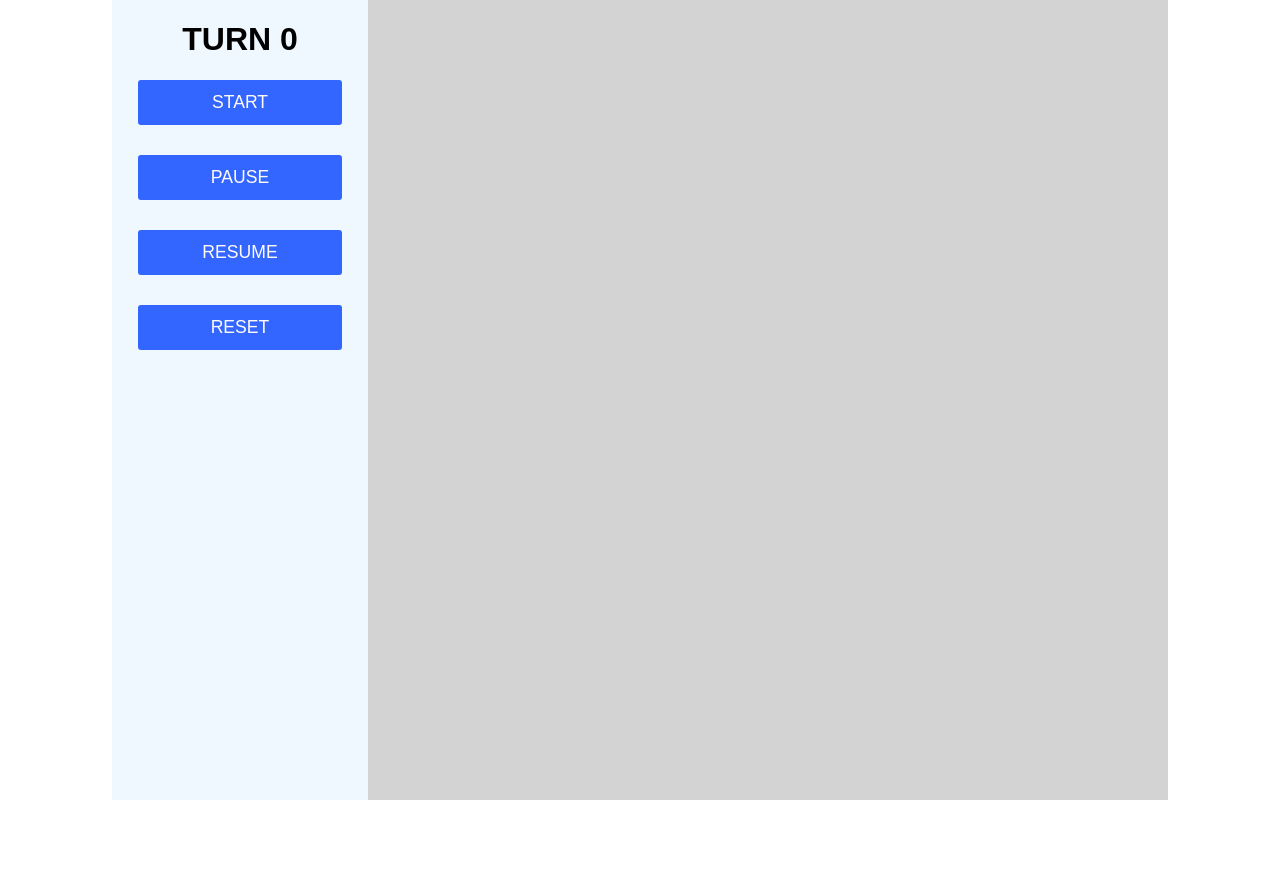
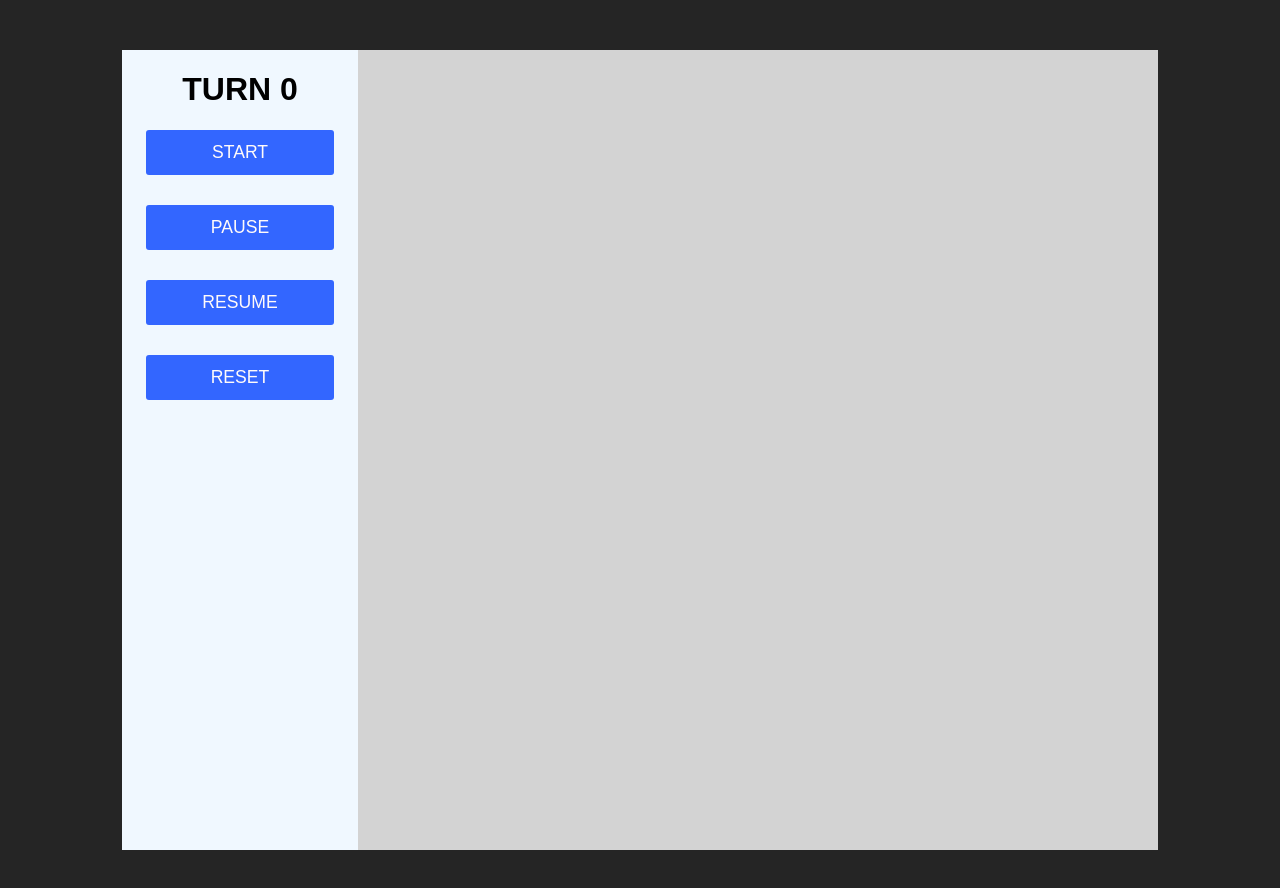
Before and after one commit to JimothyScript/the-best-game-in-the-world, a React (Create React App) app: page / in a window 1280 px wide. Shown: the top 888 px of the page. Before the commit the page ends 800 px from the top, so only its background shows below. Built offline with nearby package versions, Linux system fonts and the light colour scheme.

Commit message:
Set html background-color to #252525

```diff
--- a/src/index.css
+++ b/src/index.css
@@ -2,8 +2,12 @@
   box-sizing: border-box;
 }
 
+html {
+  background-color: #252525;
+}
+
 body {
   margin: 0;
-  padding: 0;
+  padding: 50px;
   font-family: sans-serif;
 }
```
